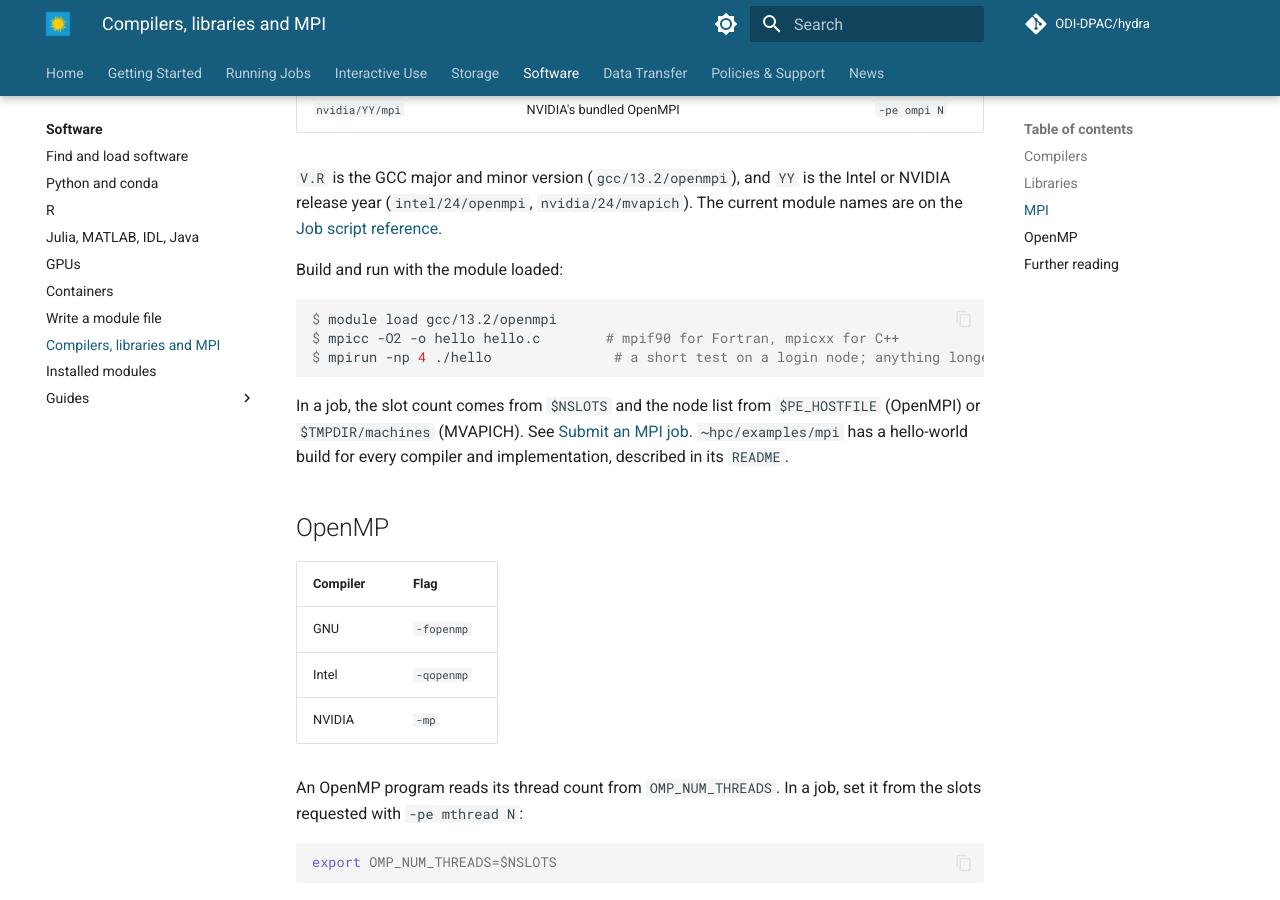
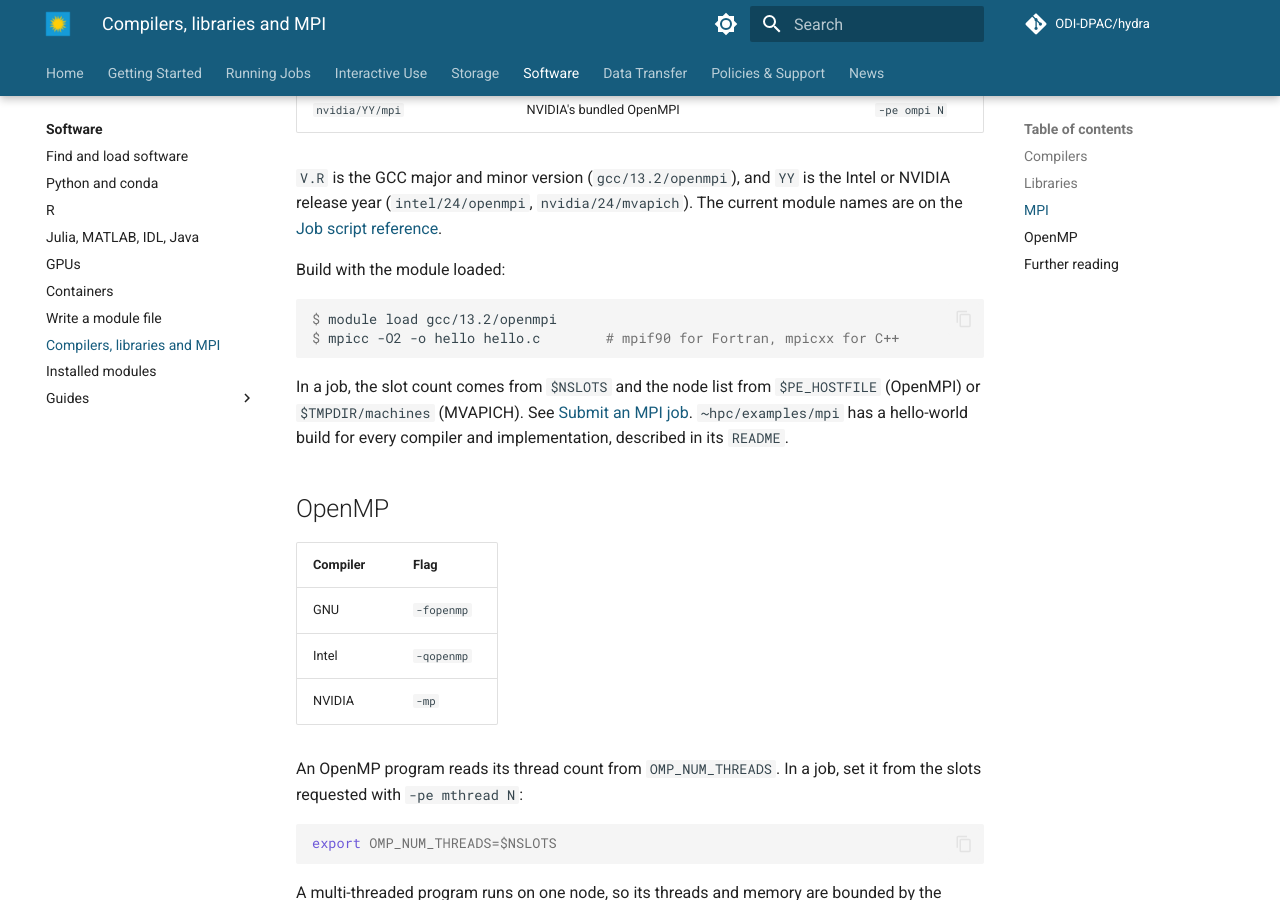
Before and after one commit to ODI-DPAC/hydra, an MkDocs documentation site: the page built from docs/software/compilers.md, in a window 1280 px wide and 900 px high, scrolled down 1624 px. Built offline with MkDocs 1.6.1 and Material for MkDocs 9.7.7, drawn with Linux system fonts in a browser that asks for light colours; comment, search, counter and statistics services are not loaded.

Commit message:
Review edits

````diff
--- a/docs/software/compilers.md
+++ b/docs/software/compilers.md
@@ -37,12 +37,11 @@ Every MPI implementation has a build for each compiler family. Load the module t
 
 `V.R` is the GCC major and minor version (`gcc/13.2/openmpi`), and `YY` is the Intel or NVIDIA release year (`intel/24/openmpi`, `nvidia/24/mvapich`). The current module names are on the [Job script reference](../jobs/job-scripts.md#mpi-modules).
 
-Build and run with the module loaded:
+Build with the module loaded:
 
 ```console
 $ module load gcc/13.2/openmpi
 $ mpicc -O2 -o hello hello.c        # mpif90 for Fortran, mpicxx for C++
-$ mpirun -np 4 ./hello               # a short test on a login node; anything longer is a job
 ```
 
 In a job, the slot count comes from `$NSLOTS` and the node list from `$PE_HOSTFILE` (OpenMPI) or `$TMPDIR/machines` (MVAPICH). See [Submit an MPI job](../jobs/parallel.md#submit-an-mpi-job). `~hpc/examples/mpi` has a hello-world build for every compiler and implementation, described in its `README`.
````
Also changed, not shown: docs/data-transfer/rclone.md (+1 -1 lines), docs/interactive/rstudio-node.md (+1 -1 lines), docs/policies/usage.md (+1 -1 lines).
